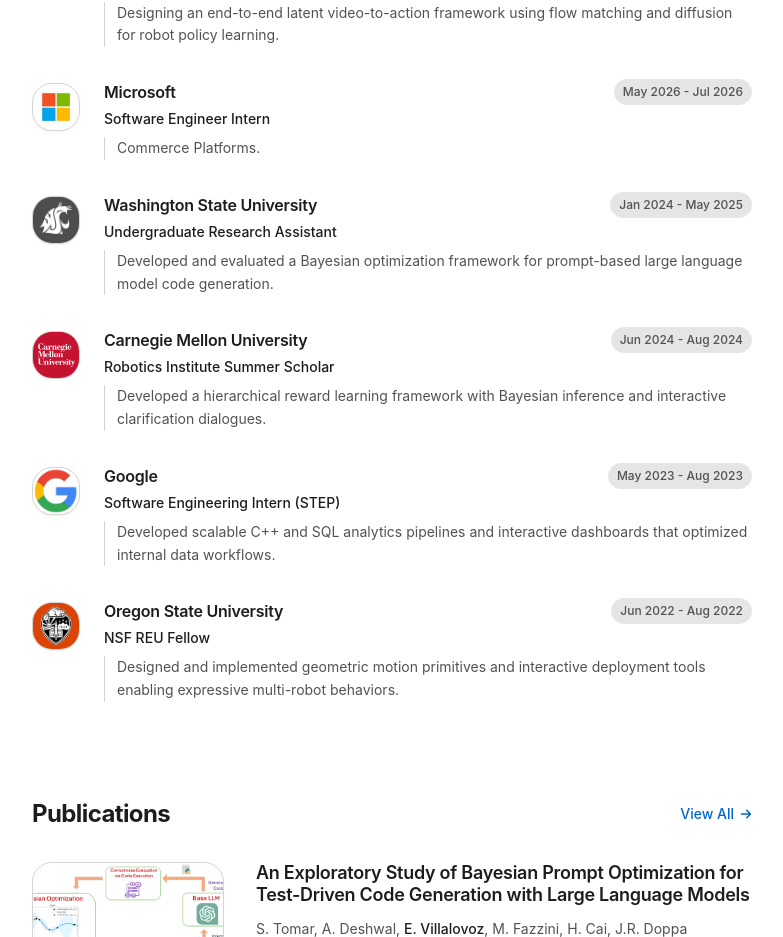
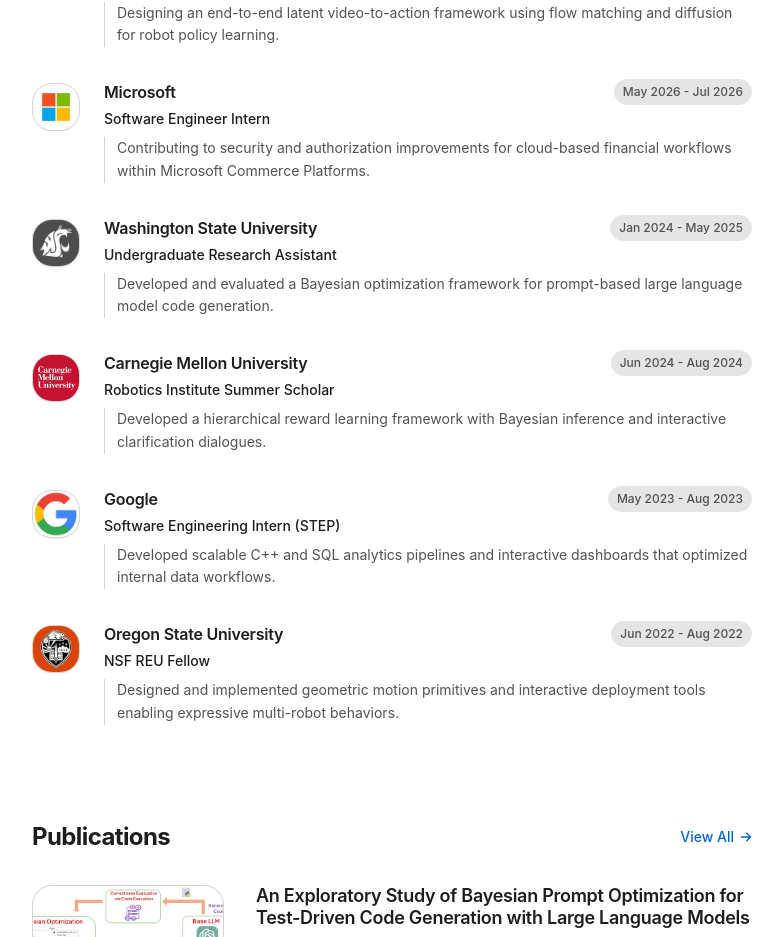
Before and after one commit to ethanvillalovoz/ethanvillalovoz.github.io, a Next.js app: page / in a window 1280 px wide. Shown: the part 1109-2046 px from the top of the page, without its empty margins (248-1031 px from the left). Built offline with nearby package versions, Linux system fonts and the light colour scheme.

Commit message:
feat: update Microsoft internship details in work timeline

```diff
--- a/src/app/page.tsx
+++ b/src/app/page.tsx
@@ -32,7 +32,7 @@ const workTimeline = [
 		logo: "/images/timeline/microsoft_logo.jpeg",
 		title: <span className="text-foreground font-medium">Software Engineer Intern</span>,
 		bullets: [
-			"Commerce Platforms.",
+			"Contributing to security and authorization improvements for cloud-based financial workflows within Microsoft Commerce Platforms.",
 		],
 	},
 	{
```
